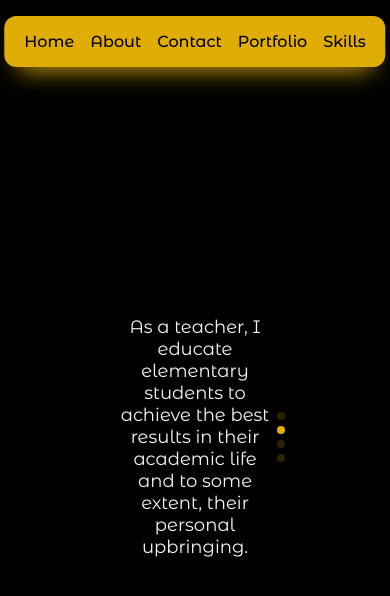
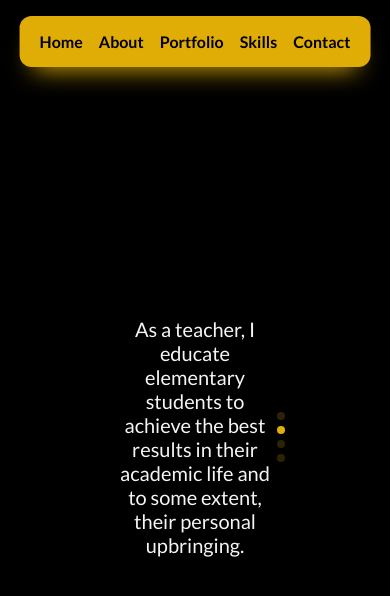
Before and after one commit to boypaida12/my-portfolio, a plain HTML site: page about.html in a window 390 px wide. Drawn offline with nearby package versions, Linux system fonts and the light colour scheme.

Commit message:
updated skills, contactpages, added responsiveness

```diff
--- a/about.html
+++ b/about.html
@@ -11,7 +11,7 @@
   <style>
     .swiper-slide {
       text-align: center;
-      font-size: 18px;
+      font-size: clamp(1.25rem, 2.25vw, 2.25rem);
       display: flex;
       justify-content: center;
       align-items: center;
@@ -34,9 +34,9 @@
       <ul>
         <li><a href="/index.html" id="portfolio">Home</a></li>
         <li><a href="/about.html" id="about">About</a></li>
-        <li><a href="/contact.html" id="contact">Contact</a></li>
         <li><a href="/portfolio.html" id="portfolio">Portfolio</a></li>
         <li><a href="/skills.html" id="portfolio">Skills</a></li>
+        <li><a href="/contact.html" id="contact">Contact</a></li>
       </ul>
     </nav>
   </header>
@@ -63,8 +63,8 @@
     direction: "vertical",
     mousewheel: true,
     autoplay: {
-        delay: 4500,
-        disableOnInteraction: false,
+        delay: 3500,
+        disableOnInteraction: true,
       },
     pagination: {
       el: ".swiper-pagination",
--- a/styles.css
+++ b/styles.css
@@ -1,9 +1,9 @@
-@import url("https://fonts.googleapis.com/css2?family=Montserrat+Alternates:wght@400;500;600;700&display=swap");
+@import url('https://fonts.googleapis.com/css2?family=Lato:wght@400;700;900&display=swap');
 * {
   margin: 0;
   padding: 0;
   box-sizing: border-box;
-  font-family: "Montserrat Alternates", sans-serif;
+  font-family: "Lato", sans-serif;
   color: whitesmoke;
 }
 
@@ -47,7 +47,7 @@ header a {
   color: black;
   text-decoration: none;
   position: relative;
-  font-weight: 500;
+  font-weight: 700;
 }
 
 header a:hover::after {
@@ -66,6 +66,7 @@ header a:hover::after {
   height: 80vh;
   justify-content: center;
   align-items: center;
+  text-align: center;
   margin-top: 5rem;
 }
 
@@ -93,13 +94,7 @@ header a:hover::after {
     /* border: 1px solid red; */
 }
 
-.skills-container {
-    display: grid;
-    grid-template-columns: repeat(3, 1fr);
-    justify-content: center;
-    align-items: center;
-    margin-top: 10rem;
-}
+
 
 .profile h1{
   margin-block: 1.5rem;
```
Also changed, not shown: contact.html (+1 -1 lines), portfolio.html (+8 -1 lines), skills.html (+55 -7 lines).
